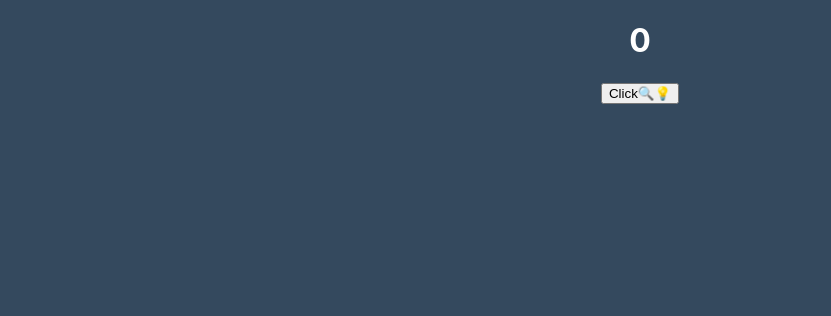
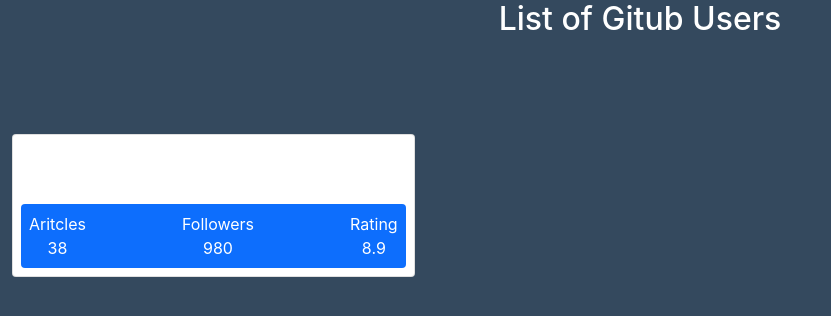
Before and after one commit to shivamvora/React-Complete-hooks, a React (Create React App) app: page / in a window 1280 px wide. Shown: the top 316 px of the page, without its empty margins (0-831 px from the left). Built offline with nearby package versions, Linux system fonts and the light colour scheme.

Commit message:
ready to deploy

```diff
--- a/public/index.html
+++ b/public/index.html
@@ -7,6 +7,8 @@
   <meta name="viewport" content="width=device-width, initial-scale=1" />
   <meta name="theme-color" content="#000000" />
   <meta name="description" content="Web site created using create-react-app" />
+  <link href="https://cdn.jsdelivr.net/npm/bootstrap@5.0.0-beta2/dist/css/bootstrap.min.css" rel="stylesheet"
+    integrity="sha384-BmbxuPwQa2lc/FVzBcNJ7UAyJxM6wuqIj61tLrc4wSX0szH/Ev+nYRRuWlolflfl" crossorigin="anonymous">
 
   <title>React App</title>
 </head>
--- a/src/App.js
+++ b/src/App.js
@@ -5,6 +5,7 @@ import UseStateObject from './component/UseStateObject';
 import ShortCircuit from './ShortCircuit';
 import BasicForm from './component/forms/basicForm';
 import UseEffects from './component/useEffect/UseEffects';
+import UseEffectAPI from './component/useEffect/UseEffectAPI';
 
 
 function App() {
@@ -31,7 +32,9 @@ function App() {
       {/* <UseStateObject /> */}
       {/* <ShortCircuit /> */}
       {/* <BasicForm /> */}
-      <UseEffects />
+      {/* <UseEffects /> */}
+      <UseEffectAPI />
+
     </div>
   );
 }
--- /dev/null
+++ b/src/component/useEffect/UseEffectAPI.js
@@ -0,0 +1,31 @@
+import React from 'react'
+
+const UseEffectAPI = () => {
+
+    return (
+        <>
+            <h2>List of Gitub Users</h2>
+            <div className="container-fluid mt-5">
+                <div className="row text-center">
+                    <div className="com-10 col-md-4 mt-5">
+                        <div className="card p-2">
+                            <div className="d-flex align-items-center">
+                                <div className="image"><img src="" className="rounded" width="155" alt="" /></div>
+                                <div className="ml-3 w-100">
+                                    <h4 className="mb-0 mt-0 textLeft">Shivam</h4><span className="textLeft">Web Developer</span>
+                                    <div className="p-2 mt-2 bg-primary d-flex justify-content-between rounded text-white stats">
+                                        <div className="d-flex flex-column"> <span className="articles">Aritcles</span> <span className="number1">38</span> </div>
+                                        <div className="d-flex flex-column"> <span className="followers">Followers</span> <span className="number2">980</span> </div>
+                                        <div className="d-flex flex-column"> <span className="rating">Rating</span> <span className="number3">8.9</span> </div>
+                                    </div>
+                                </div>
+                            </div>
+                        </div>
+                    </div>
+                </div>
+            </div>
+        </>
+    )
+}
+
+export default UseEffectAPI;
```
